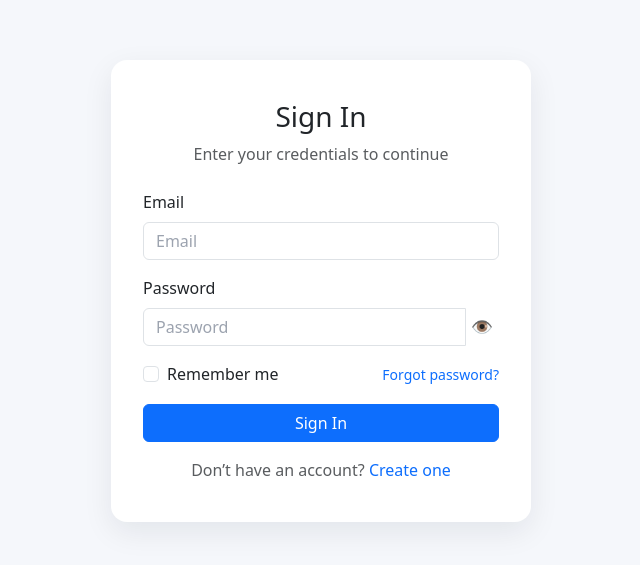
After one commit to gautam-1910/ai-expense-categorizer, a Flask app: page /login in a window 1280 px wide. The commit adds this page. Shown: the top 565 px of the page, without its empty margins (319-959 px from the left). Run offline with Flask 3, Linux system fonts and the light colour scheme.

Commit message:
Add email-based auth and update UI

```diff
--- a/app.py
+++ b/app.py
@@ -1,58 +1,116 @@
 import sqlite3
 from datetime import datetime
-from flask import Flask, render_template, request, redirect
+from flask import (
+    Flask, render_template, request, redirect,
+    url_for, session
+)
+from werkzeug.security import generate_password_hash, check_password_hash
+
 
 DB_PATH = "expenses.db"
 
 app = Flask(__name__)
 app.config["TEMPLATES_AUTO_RELOAD"] = True
+app.secret_key = "change-this-secret-key"  # replace with a better secret
+
+
+def get_db():
+    conn = sqlite3.connect(DB_PATH)
+    conn.row_factory = sqlite3.Row
+    return conn
 
 
 def init_db():
-    conn = sqlite3.connect(DB_PATH)
+    conn = get_db()
     cur = conn.cursor()
+
+    # Users table: now email instead of username
+    cur.execute(
+        """
+        CREATE TABLE IF NOT EXISTS users (
+            id INTEGER PRIMARY KEY AUTOINCREMENT,
+            email TEXT UNIQUE NOT NULL,
+            password_hash TEXT NOT NULL
+        )
+        """
+    )
+
+    # Expenses table, tied to a user
     cur.execute(
         """
         CREATE TABLE IF NOT EXISTS expenses (
             id INTEGER PRIMARY KEY AUTOINCREMENT,
+            user_id INTEGER NOT NULL,
             description TEXT NOT NULL,
             amount REAL NOT NULL,
             category TEXT NOT NULL,
-            created_at TEXT NOT NULL
+            created_at TEXT NOT NULL,
+            FOREIGN KEY (user_id) REFERENCES users(id)
         )
         """
     )
+
     conn.commit()
     conn.close()
 
 
-def get_recent_expenses(limit=10):
-    conn = sqlite3.connect(DB_PATH)
+# ---------- Helpers ----------
+
+def get_current_user():
+    user_id = session.get("user_id")
+    if not user_id:
+        return None
+    conn = get_db()
+    cur = conn.cursor()
+    # use email column
+    cur.execute("SELECT id, email FROM users WHERE id = ?", (user_id,))
+    row = cur.fetchone()
+    conn.close()
+    return row
+
+
+def login_required(view_func):
+    def wrapped(*args, **kwargs):
+        if not session.get("user_id"):
+            return redirect(url_for("login"))
+        return view_func(*args, **kwargs)
+    wrapped.__name__ = view_func.__name__
+    return wrapped
+
+
+def get_recent_expenses(user_id, limit=10):
+    conn = get_db()
     cur = conn.cursor()
     cur.execute(
-        "SELECT id, description, amount, category, created_at "
-        "FROM expenses ORDER BY created_at DESC LIMIT ?",
-        (limit,),
+        """
+        SELECT id, description, amount, category, created_at
+        FROM expenses
+        WHERE user_id = ?
+        ORDER BY created_at DESC
+        LIMIT ?
+        """,
+        (user_id, limit),
     )
     rows = cur.fetchall()
     conn.close()
     return rows
 
 
-def get_monthly_summary():
-    conn = sqlite3.connect(DB_PATH)
+def get_monthly_summary(user_id):
+    conn = get_db()
     cur = conn.cursor()
     cur.execute(
         """
         SELECT category, SUM(amount)
         FROM expenses
-        WHERE strftime('%Y-%m', created_at) = strftime('%Y-%m', 'now')
+        WHERE user_id = ?
+          AND strftime('%Y-%m', created_at) = strftime('%Y-%m', 'now')
         GROUP BY category
-        """
+        """,
+        (user_id,),
     )
     data = cur.fetchall()
     conn.close()
-
     category_totals = {row[0]: row[1] for row in data}
     overall_total = sum(category_totals.values())
     return category_totals, overall_total
@@ -65,18 +123,8 @@ def categorize(description):
     if any(
         w in text
         for w in [
-            "biryani",
-            "biriyani",
-            "cappuccino",
-            "coffee",
-            "tea",
-            "lunch",
-            "dinner",
-            "meal",
-            "food",
-            "pizza",
-            "burger",
-            "snack",
+            "biryani", "biriyani", "cappuccino", "coffee", "tea","kuzhimandhi",
+            "lunch", "dinner", "meal", "food", "pizza", "burger", "snack",
         ]
     ):
         return "Food"
@@ -85,14 +133,8 @@ def categorize(description):
     if any(
         w in text
         for w in [
-            "recharge",
-            "electricity",
-            "mobile bill",
-            "wifi",
-            "internet",
-            "water bill",
-            "gas bill",
-            "bill",
+            "recharge", "electricity", "mobile bill", "wifi", "internet",
+            "water bill", "gas bill", "bill",
         ]
     ):
         return "Bills"
@@ -101,18 +143,8 @@ def categorize(description):
     if any(
         w in text
         for w in [
-            "uber",
-            "ola",
-            "rapido",
-            "bus",
-            "train",
-            "metro",
-            "auto",
-            "cab",
-            "taxi",
-            "petrol",
-            "diesel",
-            "fuel",
+            "uber", "ola", "rapido", "bus", "train", "metro", "auto",
+            "cab", "taxi", "petrol", "diesel", "fuel",
         ]
     ):
         return "Transport"
@@ -121,18 +153,8 @@ def categorize(description):
     if any(
         w in text
         for w in [
-            "jersey",
-            "shirt",
-            "socks",
-            "clothes",
-            "dress",
-            "pants",
-            "shoes",
-            "shopping",
-            "amazon",
-            "flipkart",
-            "bag",
-            "watch",
+            "jersey", "shirt", "socks", "clothes", "dress", "pants",
+            "shoes", "shopping", "amazon", "flipkart", "bag", "watch",
         ]
     ):
         return "Shopping"
@@ -145,14 +167,8 @@ def categorize(description):
     if any(
         w in text
         for w in [
-            "movie",
-            "netflix",
-            "spotify",
-            "hotstar",
-            "subscription",
-            "prime video",
-            "game",
-            "gaming",
+            "movie", "netflix", "spotify", "hotstar", "subscription",
+            "prime video", "game", "gaming",
         ]
     ):
         return "Entertainment"
@@ -161,13 +177,8 @@ def categorize(description):
     if any(
         w in text
         for w in [
-            "doctor",
-            "hospital",
-            "medicine",
-            "pharmacy",
-            "chemist",
-            "medical",
-            "tablet",
+            "doctor", "hospital", "medicine", "pharmacy", "chemist",
+            "medical", "tablet",
         ]
     ):
         return "Health"
@@ -182,10 +193,77 @@ def categorize(description):
     return "Other"
 
 
+# ---------- Auth routes ----------
+
+@app.route("/register", methods=["GET", "POST"])
+def register():
+    error = None
+    if request.method == "POST":
+        email = request.form.get("email", "").strip().lower()
+        password = request.form.get("password", "").strip()
+
+        if not email or not password:
+            error = "Email and password are required."
+        else:
+            conn = get_db()
+            cur = conn.cursor()
+            cur.execute("SELECT id FROM users WHERE email = ?", (email,))
+            if cur.fetchone():
+                error = "Email already registered."
+            else:
+                pw_hash = generate_password_hash(password)
+                cur.execute(
+                    "INSERT INTO users (email, password_hash) VALUES (?, ?)",
+                    (email, pw_hash),
+                )
+                conn.commit()
+                conn.close()
+                return redirect(url_for("login"))
+            conn.close()
+
+    return render_template("register.html", error=error)
+
+
+@app.route("/login", methods=["GET", "POST"])
+def login():
+    error = None
+    if request.method == "POST":
+        email = request.form.get("email", "").strip().lower()
+        password = request.form.get("password", "").strip()
+
+        conn = get_db()
+        cur = conn.cursor()
+        cur.execute(
+            "SELECT id, password_hash FROM users WHERE email = ?",
+            (email,),
+        )
+        row = cur.fetchone()
+        conn.close()
+
+        if row and check_password_hash(row["password_hash"], password):
+            session["user_id"] = row["id"]
+            return redirect(url_for("index"))
+        else:
+            error = "Invalid email or password."
+
+    return render_template("login.html", error=error)
+
+
+@app.route("/logout")
+def logout():
+    session.clear()
+    return redirect(url_for("login"))
+
+
+# ---------- Main expense routes ----------
+
 @app.route("/", methods=["GET", "POST"])
+@login_required
 def index():
     message = None
     error = None
+    user = get_current_user()
+    user_id = user["id"]
 
     if request.method == "POST":
         form_type = request.form.get("form_type")
@@ -195,7 +273,6 @@ def index():
             if not description:
                 error = "Please enter a description for the expense."
             else:
-                # Try to extract a positive amount from the text
                 amount = None
                 for token in description.split():
                     try:
@@ -207,17 +284,19 @@ def index():
                         continue
 
                 if amount is None:
-                    error = "Please include a positive amount in the description (e.g. 'spent 200 for coffee')."
+                    error = "Please include a positive amount in the description."
                 else:
                     category = categorize(description)
                     created_at = datetime.now().strftime("%Y-%m-%d %H:%M:%S")
 
-                    conn = sqlite3.connect(DB_PATH)
+                    conn = get_db()
                     cur = conn.cursor()
                     cur.execute(
-                        "INSERT INTO expenses (description, amount, category, created_at) "
-                        "VALUES (?, ?, ?, ?)",
-                        (description, amount, category, created_at),
+                        """
+                        INSERT INTO expenses (user_id, description, amount, category, created_at)
+                        VALUES (?, ?, ?, ?, ?)
+                        """,
+                        (user_id, description, amount, category, created_at),
                     )
                     conn.commit()
                     conn.close()
@@ -240,27 +319,24 @@ def index():
 
             if not error:
                 description = item
-
-                if category_override:
-                    category = category_override
-                else:
-                    category = categorize(description)
-
+                category = category_override or categorize(description)
                 created_at = datetime.now().strftime("%Y-%m-%d %H:%M:%S")
 
-                conn = sqlite3.connect(DB_PATH)
+                conn = get_db()
                 cur = conn.cursor()
                 cur.execute(
-                    "INSERT INTO expenses (description, amount, category, created_at) "
-                    "VALUES (?, ?, ?, ?)",
-                    (description, amount_val, category, created_at),
+                    """
+                    INSERT INTO expenses (user_id, description, amount, category, created_at)
+                    VALUES (?, ?, ?, ?, ?)
+                    """,
+                    (user_id, description, amount_val, category, created_at),
                 )
                 conn.commit()
                 conn.close()
                 message = "Expense saved!"
 
-    recent = get_recent_expenses()
-    category_totals, overall_total = get_monthly_summary()
+    recent = get_recent_expenses(user_id)
+    category_totals, overall_total = get_monthly_summary(user_id)
 
     return render_template(
         "index.html",
@@ -269,17 +345,25 @@ def index():
         overall_total=overall_total,
         message=message,
         error=error,
+        user=user,
     )
 
 
 @app.route("/delete/<int:expense_id>", methods=["POST"])
+@login_required
 def delete_expense(expense_id):
-    conn = sqlite3.connect(DB_PATH)
+    user = get_current_user()
+    user_id = user["id"]
+
+    conn = get_db()
     cur = conn.cursor()
-    cur.execute("DELETE FROM expenses WHERE id = ?", (expense_id,))
+    cur.execute(
+        "DELETE FROM expenses WHERE id = ? AND user_id = ?",
+        (expense_id, user_id),
+    )
     conn.commit()
     conn.close()
-    return redirect("/")
+    return redirect(url_for("index"))
 
 
 if __name__ == "__main__":
--- /dev/null
+++ b/templates/login.html
@@ -0,0 +1,91 @@
+<!doctype html>
+<html lang="en">
+<head>
+  <meta charset="utf-8">
+  <title>Sign In</title>
+  <link href="https://cdn.jsdelivr.net/npm/bootstrap@5.3.0/dist/css/bootstrap.min.css" rel="stylesheet">
+  <style>
+    body { background-color: #f5f7fb; }
+    .auth-card {
+      max-width: 420px;
+      margin: 60px auto;
+      padding: 40px 32px;
+      background: #ffffff;
+      border-radius: 16px;
+      box-shadow: 0 10px 30px rgba(15, 23, 42, 0.08);
+    }
+    .form-control::placeholder { color: #9ca3af; opacity: 1; }
+    .eye-btn {
+      border: none;
+      background: transparent;
+      font-size: 1.1rem;
+    }
+  </style>
+</head>
+<body>
+<div class="auth-card">
+  <h3 class="text-center mb-2">Sign In</h3>
+  <p class="text-center text-muted mb-4">Enter your credentials to continue</p>
+
+  {% with messages = get_flashed_messages() %}
+  {% if messages %}
+    <div class="alert alert-danger">{{ messages[0] }}</div>
+  {% endif %}
+  {% endwith %}
+
+  <form method="post" action="{{ url_for('login') }}" autocomplete="off">
+    <div class="mb-3">
+      <label class="form-label">Email</label>
+      <input type="email"
+             class="form-control"
+             name="email"
+             placeholder="Email"
+             autocomplete="email"
+             required>
+    </div>
+
+    <div class="mb-3">
+      <label class="form-label">Password</label>
+      <div class="input-group">
+        <input type="password"
+               class="form-control"
+               name="password"
+               id="login-password"
+               placeholder="Password"
+               autocomplete="current-password"
+               required>
+        <button class="eye-btn" type="button" id="toggle-login-password">
+          👁️
+        </button>
+      </div>
+    </div>
+
+    <div class="d-flex justify-content-between align-items-center mb-3">
+      <div class="form-check">
+        <input class="form-check-input" type="checkbox" id="remember">
+        <label class="form-check-label" for="remember">Remember me</label>
+      </div>
+      <a href="#" class="small text-decoration-none">Forgot password?</a>
+    </div>
+
+    <button type="submit" class="btn btn-primary w-100">Sign In</button>
+  </form>
+
+  <p class="text-center mt-3 mb-0 text-muted">
+    Don’t have an account?
+    <a href="{{ url_for('register') }}" class="text-decoration-none">Create one</a>
+  </p>
+</div>
+
+<script>
+  const loginPwd = document.getElementById('login-password');
+  const toggleLogin = document.getElementById('toggle-login-password');
+
+  toggleLogin.addEventListener('click', () => {
+    const isPwd = loginPwd.type === 'password';
+    loginPwd.type = isPwd ? 'text' : 'password';
+    toggleLogin.textContent = isPwd ? '🙈' : '👁️';
+  });
+</script>
+</body>
+</html>
```
Also changed, not shown: templates/index.html (+13 -4 lines), templates/register.html (added, +86 -0 lines).
